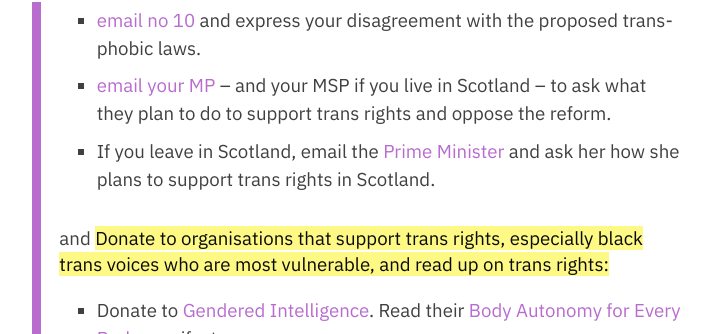
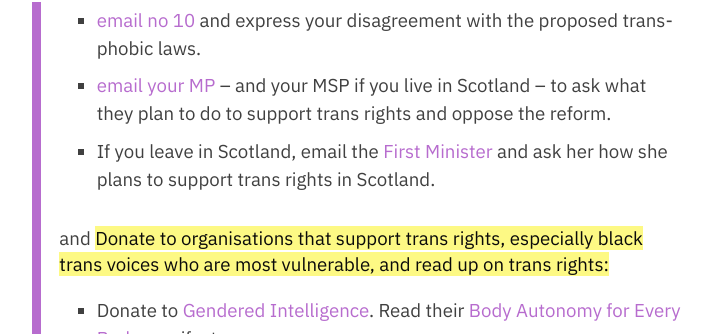
Before and after one commit to amyinorbit/amyinorbit.github.io, a Jekyll site: the page built from _posts/2020-06-15-trans-rights.md, in a window 1280 px wide and 900 px high. Shown: the part 369-703 px from the top of the window, without its empty margins (215-926 px from the left). Built offline with Jekyll 4.4.1, drawn with Linux system fonts in a browser that asks for light colours; some of the changed text lies outside the part shown.

Commit message:
Fix Prime Minister -> First Minister

```diff
--- a/_posts/2020-06-15-trans-rights.md
+++ b/_posts/2020-06-15-trans-rights.md
@@ -10,7 +10,7 @@ TL;DR:
 
 > * [email no 10][email-10] and express your disagreement with the proposed transphobic laws.
 > * [email your MP][email-mp] -- and your MSP if you live in Scotland -- to ask what they plan to do to support trans rights and oppose the reform.
-> * If you leave in Scotland, email the [Prime Minister][email-pm] and ask her how she plans to support trans rights in Scotland.
+> * If you leave in Scotland, email the [First Minister][email-pm] and ask her how she plans to support trans rights in Scotland.
 >
 > and **Donate to organisations that support trans rights, especially black trans voices who are most vulnerable, and read up on trans rights:**
 >
@@ -65,7 +65,7 @@ Denying trans youth access to blockers is dangerous. The only thing that achieve
 
  * [email no 10][email-10] and express your disagreement with the proposed transphobic laws.
  * [email your MP][email-mp] -- and your MSP if you live in Scotland -- to ask what they plan to do to support trans rights and oppose the reform.
- * If you leave in Scotland, email the [Prime Minister][email-pm] and ask her how she plans to support trans rights in Scotland.
+ * If you leave in Scotland, email the [First Minister][email-pm] and ask her how she plans to support trans rights in Scotland.
 
  and **Donate to organisations that support trans rights, especially black trans voices who are most vulnerable, and read up on trans rights:**
 
```
